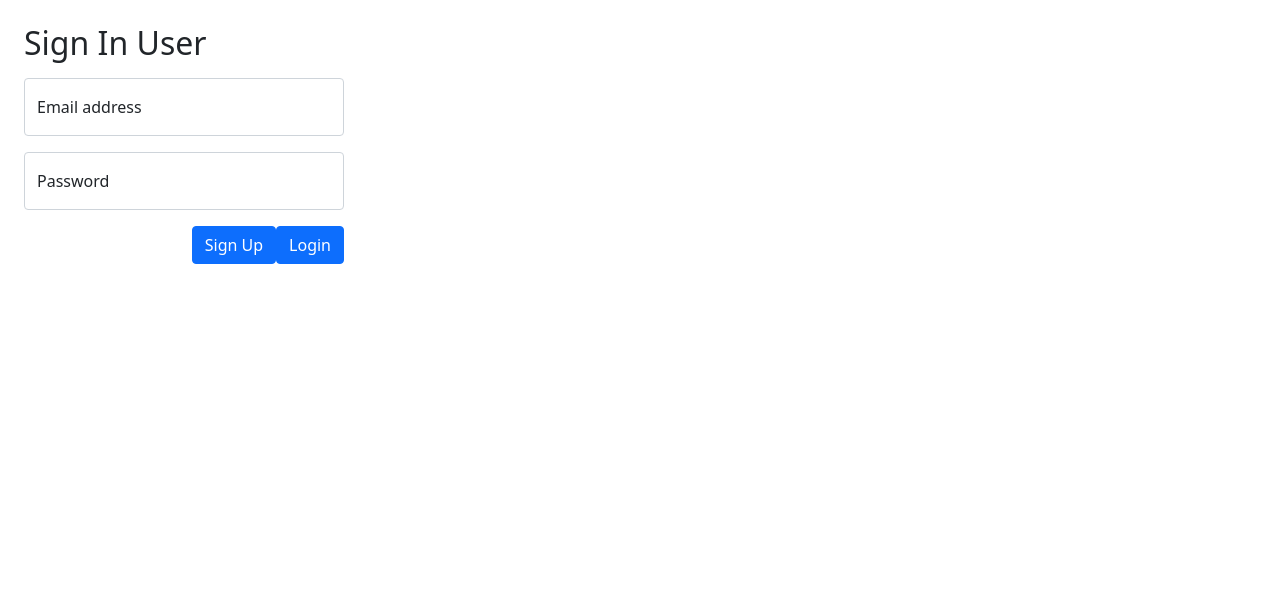
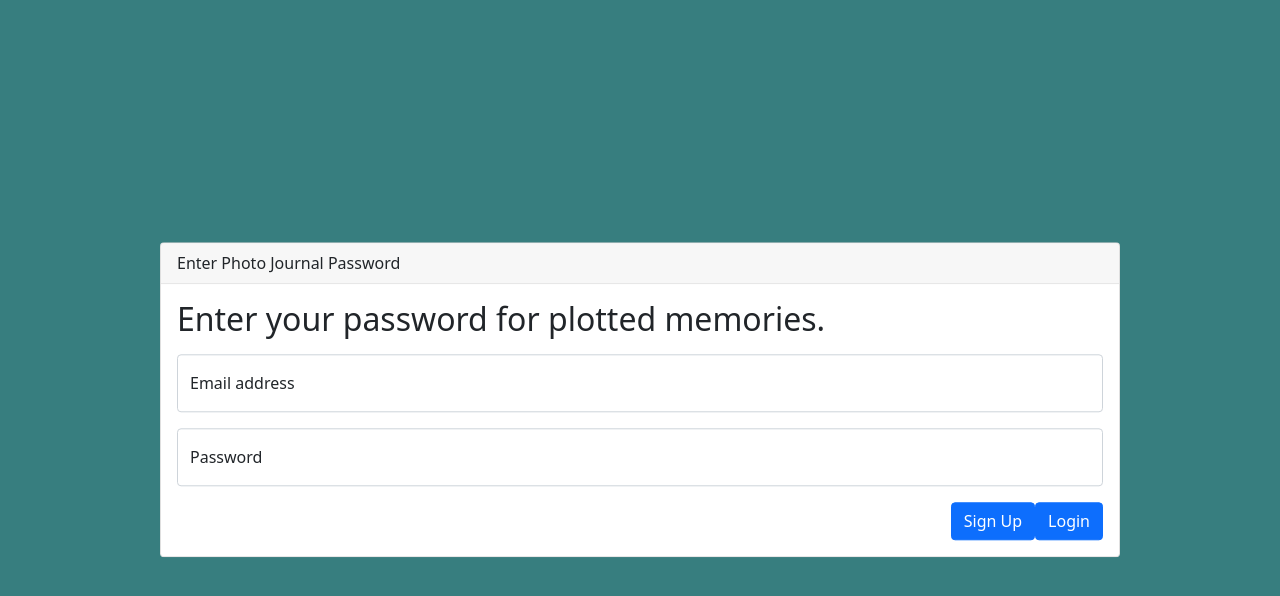
Before and after one commit to sdey02/UofT_Hacks_11_Project, a Flask app: page /views/login in a window 1280 px wide. Shown: the top 596 px of the page. Run offline with Flask 3, Linux system fonts and the light colour scheme; some libraries are stand-ins or nearby versions.

Commit message:
Update T0 Login

```diff
--- a/templates/login.html
+++ b/templates/login.html
@@ -10,9 +10,14 @@
 
     <title>Firebase Auth</title>
   </head>
-  <body>
-    <form id="MainForm" class="w-25 m-4">
-        <h2 class="mb-3">Sign In User</h2>
+  <body style="background: #377e7f">
+    <div class="d-flex aligns-items-center justify-content-center card w-75 position-absolute top-50 start-50 translate-middle">
+        <div class="card-header">
+            Enter Photo Journal Password
+          </div>
+        <div class="card-body">
+            <form id="MainForm">
+                <h2 class="mb-3">Enter your password for plotted memories.</h2>
                 <div class="form-floating mb-3">
                     <input type="email" class="form-control" id="emailInp" placeholder="name@example.com">
                     <label for="floatingInput">Email address</label>
@@ -22,9 +27,11 @@
                     <label for="floatingPassword">Password</label>
                   </div>
 
-          <button type="submit" class="btn btn-primary" style="float:right">Login</button>
+                  <button type="submit" class="btn btn-primary" style="float:right ">Login</button>
                   <a href="register.html"><button type="button" class="btn btn-primary" style="float:right">Sign Up</button></a>
             </form>
+        </div>
+      </div>
 
     <script src="https://cdn.jsdelivr.net/npm/bootstrap@5.0.2/dist/js/bootstrap.bundle.min.js" integrity="sha384-MrcW6ZMFYlzcLA8Nl+NtUVF0sA7MsXsP1UyJoMp4YLEuNSfAP+JcXn/tWtIaxVXM" crossorigin="anonymous"></script>
 
--- a/templates/register.html
+++ b/templates/register.html
@@ -10,7 +10,7 @@
 
     <title>Firebase Auth</title>
   </head>
-  <body>
+  <body style="background: #377e7f">
     <form id="MainForm" class="w-25 m-4">
         <h2 class="mb-3">Register User</h2>
         <div class="form-floating mb-3">
```
Lines whose indentation alone changed are shown as unchanged.
